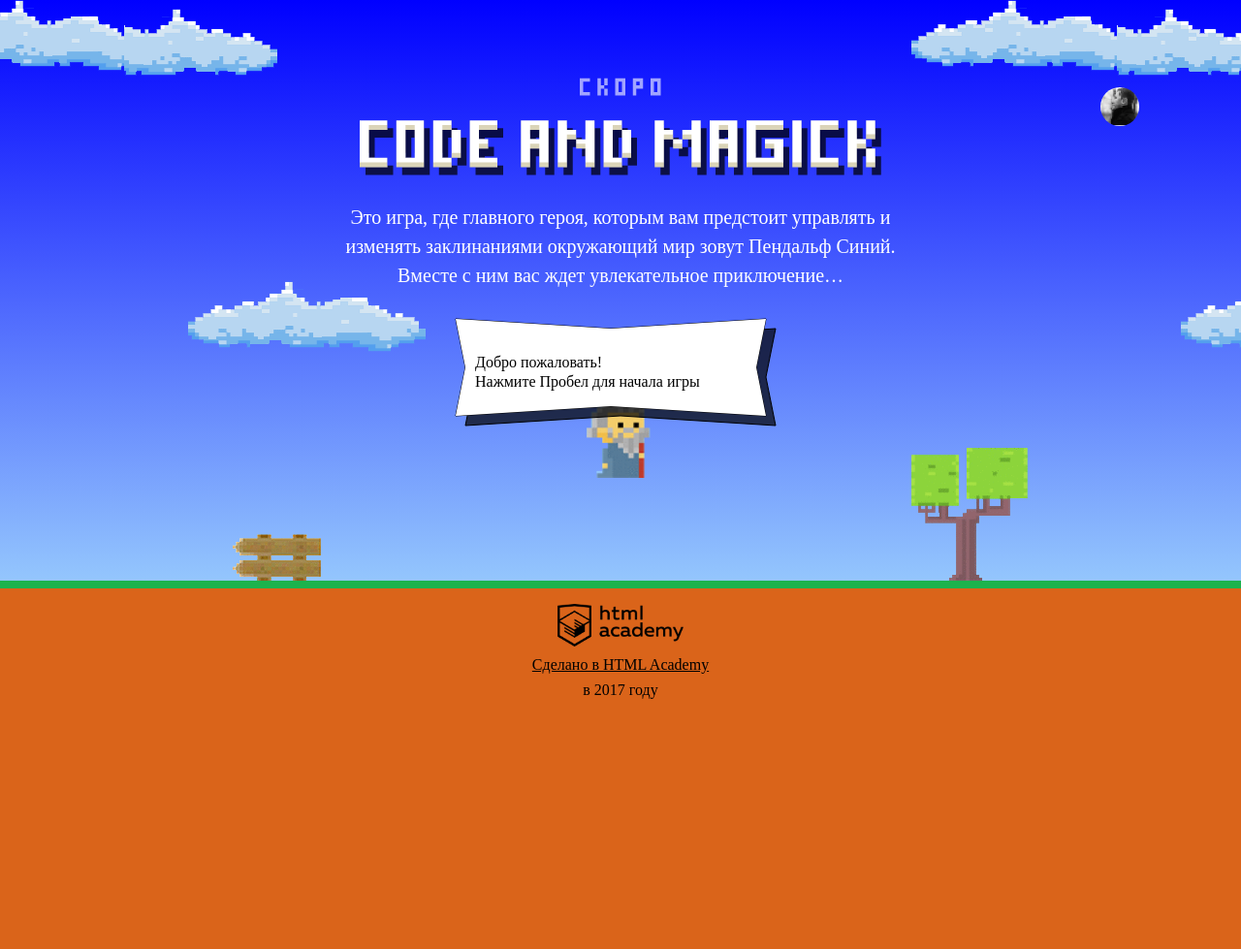
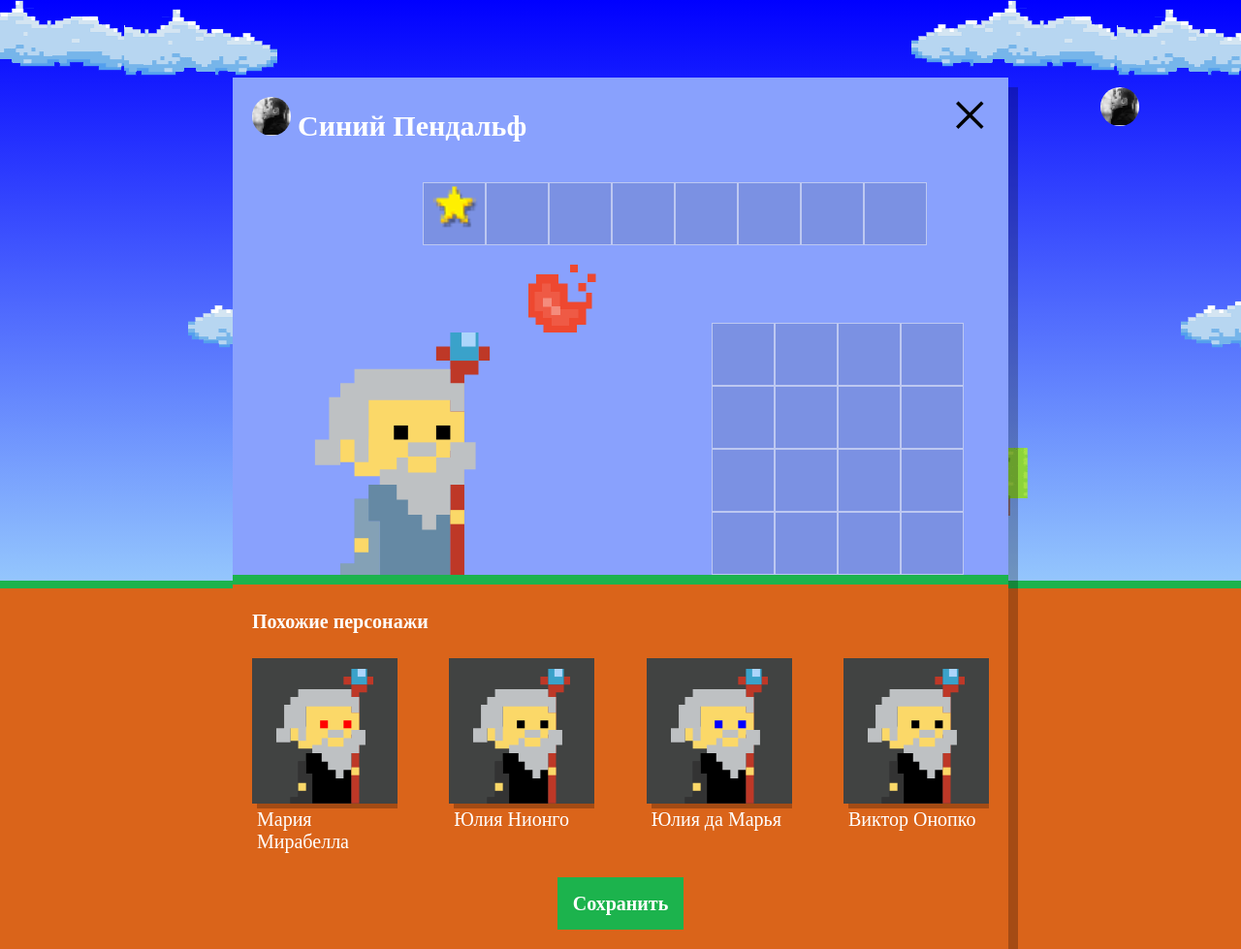
Before and after one commit to Marginall/184645-code-and-magick-17, a website: page index.html in a window 1280 px wide. Shown: the whole page at 97% size. Before the commit the page ends 800 px from the top, so only its background shows below. Drawn offline with Linux system fonts and the light colour scheme; a web font is replaced by a local one.

Commit message:
mod3 task1

```diff
--- a/index.html
+++ b/index.html
@@ -67,7 +67,7 @@
   </div>
 </header>
 
-<div class="overlay setup hidden">
+<div class="overlay setup">
   <form class="setup-wizard-form"
         method="post"
         enctype="multipart/form-data"
@@ -148,7 +148,7 @@
     </div>
 
     <div class="setup-footer">
-      <div class="setup-similar hidden">
+      <div class="setup-similar">
 
         <h4 class="setup-similar-title">Похожие персонажи</h4>
 
@@ -207,6 +207,7 @@
 </script>
 
 <script src="js/stat.js"></script>
+<script src="js/setup.js"></script>
 <script src="js/game.js"></script>
 </body>
 </html>
--- /dev/null
+++ b/js/setup.js
@@ -0,0 +1,45 @@
+'use strict';
+
+var wizards = [];
+var names = ['Иван', 'Хуан Себастьян', 'Мария', 'Кристоф', 'Виктор', 'Юлия', 'Люпита', 'Вашингтон'];
+var lastNames = ['да Марья', 'Верон', 'Мирабелла', 'Вальц', 'Онопко', 'Топольницкая', 'Нионго', 'Ирвинг'];
+var randomColors = ['rgb(101, 137, 164)', 'rgb(241, 43, 107)', 'rgb(146, 100, 161)', 'rgb(56, 159, 117)', 'rgb(215, 210, 55)', 'rgb(0, 0, 0)'];
+var randomEyes = ['black', 'red', 'blue', 'yellow', 'green'];
+
+function wizardsGenerator() {
+  for (var i = 1; i <= 4; i++) {
+    var wizard = {
+      name: names[randomizer(names)] + ' ' + lastNames[randomizer(lastNames)],
+      coatColor: randomColors[randomizer(randomColors)],
+      eyesColor: randomEyes[randomizer(randomEyes)]
+    };
+    wizards.push(wizard);
+  }
+}
+
+function randomizer(arr) {
+  return Math.floor(Math.random() * (arr.length - 0)) + 0;
+}
+
+function templateGenerator() {
+  var list = document.querySelector('.setup-similar-list');
+  var template = document.querySelector('#similar-wizard-template').content;
+  var fragment = document.createDocumentFragment();
+
+  for (var i = 0; i < wizards.length; i++) {
+    var element = template.cloneNode(true);
+    var name = element.querySelector('.setup-similar-label');
+    var coatColor = element.querySelector('.wizard-coat');
+    var eyesColor = element.querySelector('.wizard-eyes');
+
+    name.textContent = wizards[i].name;
+    coatColor.setAttribute('fill', wizards[i].randomColors);
+    eyesColor.setAttribute('fill', wizards[i].eyesColor);
+    fragment.appendChild(element);
+  }
+
+  list.appendChild(fragment);
+}
+
+wizardsGenerator();
+templateGenerator();
```
